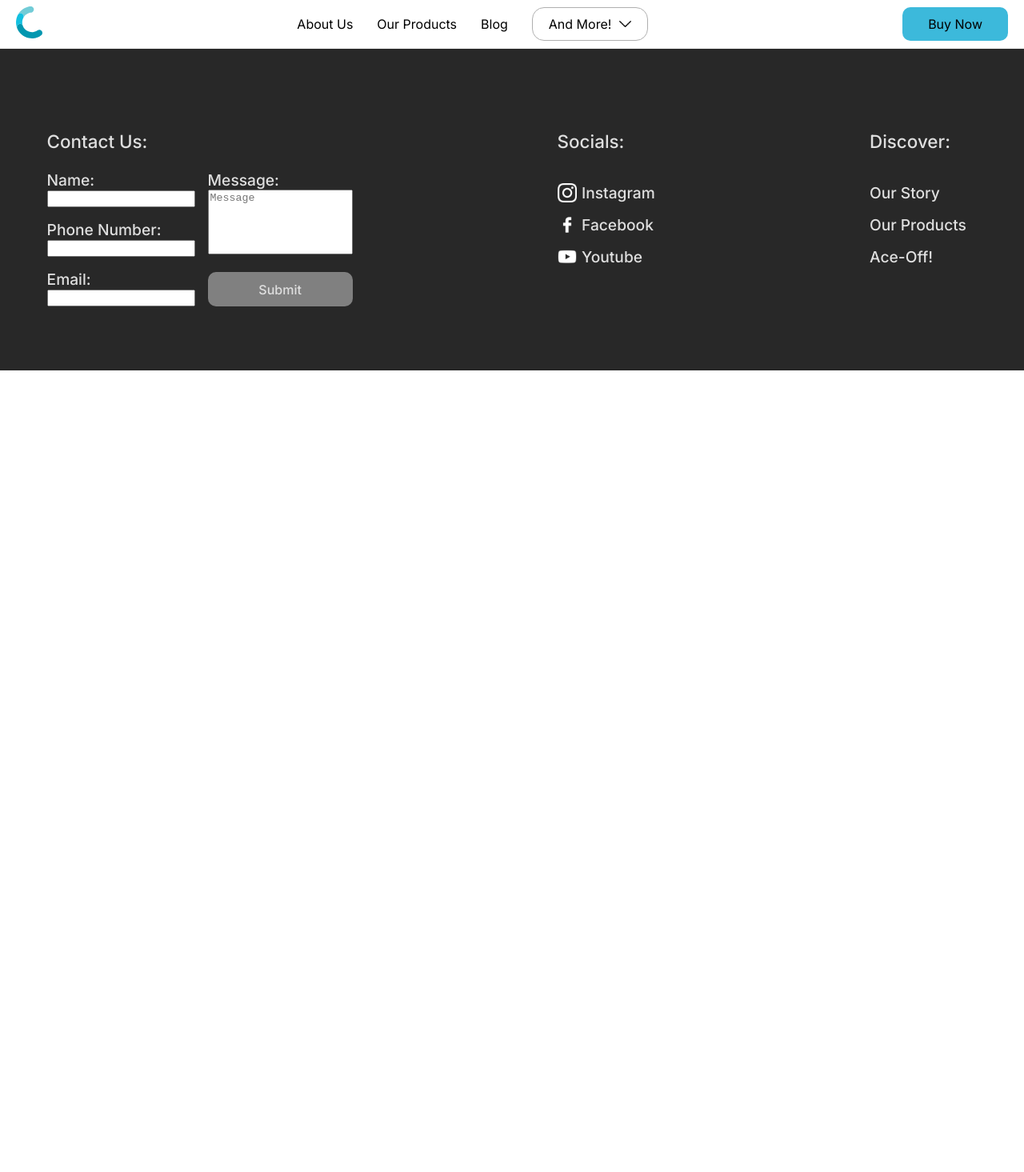
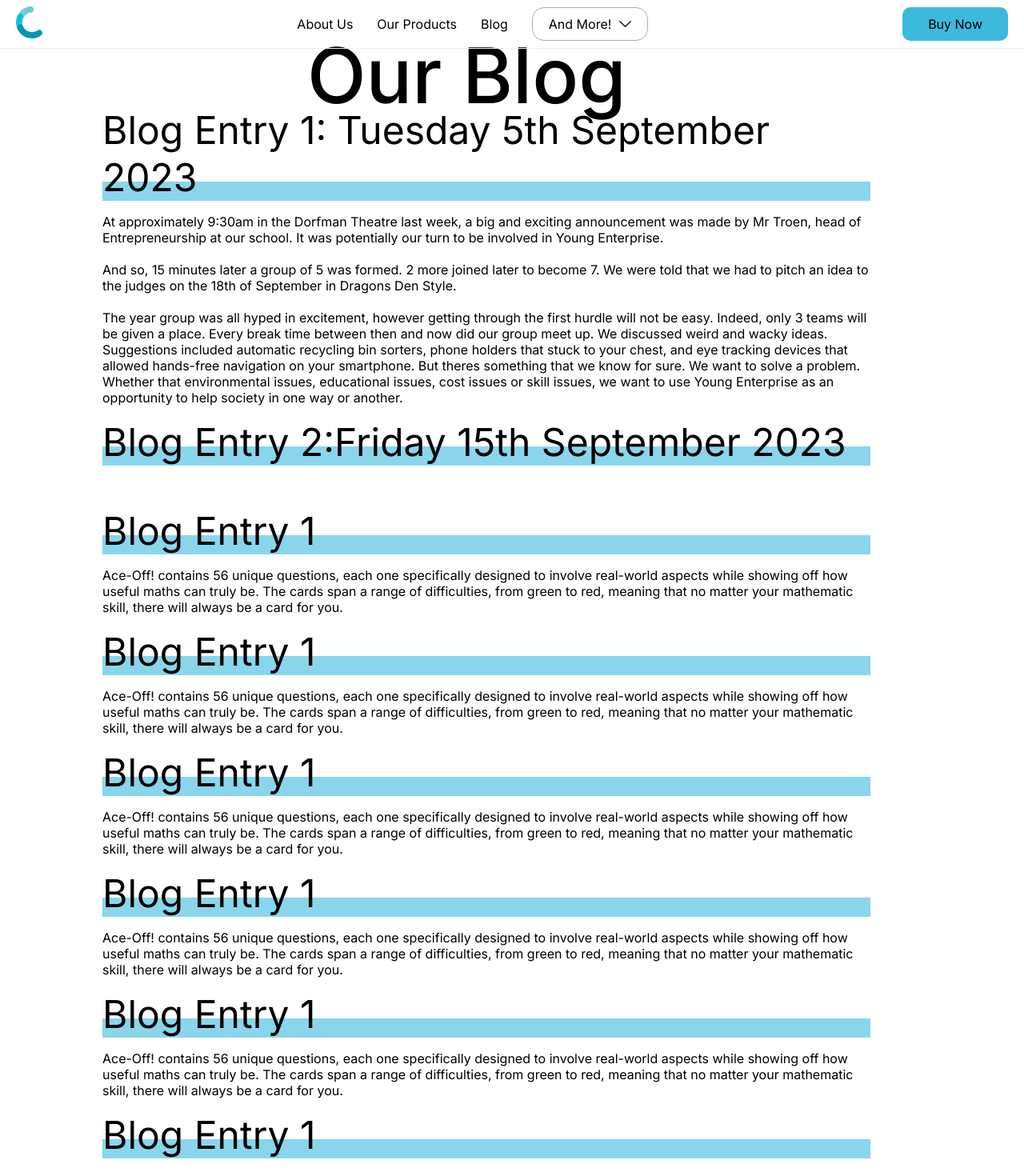
Before and after one commit to ansaria11/3exper, a Next.js app: page /blog in a window 1280 px wide. Shown: the top 1465 px of the page at 80% size. Before the commit the page ends 800 px from the top, so only its background shows below. Built offline with nearby package versions, Linux system fonts and the light colour scheme.

Commit message:
Did some blog stuff, need to figure out error to paste everything in

```diff
--- a/src/components/Blog/Blog.module.scss
+++ b/src/components/Blog/Blog.module.scss
@@ -1,2 +1,113 @@
-body {
+.container {
 }
+
+.titleText {
+    padding:30%;
+
+    font-size: 6em;
+    font-weight: 500;
+    line-height: 70%;
+    text-align: center;
+}
+
+.title {
+
+    height: fit-content;
+    align-self: center;
+}
+
+.gap {
+    display: inline-block;
+    width: 5vw;
+}
+
+.blogSection{
+
+
+}
+
+.imageContainer {
+    position: relative;
+    height: 750px;
+    width: 800px;
+}
+
+.titleImage {
+    width: 500px;
+    height: 300px;
+    position: absolute;
+}
+
+.ti1 {
+}
+
+.ti2 {
+    top: 200px;
+    left: 300px;
+}
+
+.ti3 {
+    top: 450px;
+}
+
+.titleContainer {
+    display: flex;
+    justify-content: space-evenly;
+    height: calc(100vh - 61px);
+    align-items: center;
+}
+
+.mainContent {
+    margin: 5% 0%;
+    display: flex;
+    justify-content: space-evenly;
+}
+
+.textColumn {
+    display: flex;
+    flex-direction: column;
+    text-align: center;
+    width: 40%;
+    justify-content: space-evenly;
+    gap: 10em;
+}
+
+.sectionContainer {
+    padding-left: 10%;
+    padding-right: 15%;
+    display: flex;
+    flex-direction: column;
+    justify-content: center;
+    gap: 10%;
+}
+
+.sectionTitle {
+    display: inline-block;
+    font-size: 3em;
+    font-weight: 400;
+    margin: 0;
+    box-shadow: inset 0 -0.5em 0 #89d6ec;
+}
+
+.sectionText {
+    font-size: 2em;
+}
+
+.mainImage {
+    width: 300px;
+    height: 180px;
+    box-shadow: 20px 20px 60px #d0d5d9, -20px -20px 60px #ffffff;
+}
+
+.leftImage {
+    display: flex;
+    flex-direction: column;
+    justify-content: baseline;
+    gap: 15%;
+}
+
+.rightImage {
+    display: flex;
+    flex-direction: column;
+    justify-content: space-evenly;
+}
--- a/src/components/Blog/index.js
+++ b/src/components/Blog/index.js
@@ -2,5 +2,95 @@ import s from "./Blog.module.scss"
 import cn from "clsx"
 
 export default function blog(){
-return (<div></div>)
+return (<div className={cn(s.container)}>
+            <div className={cn(s.title)}>
+                <div>
+                    <span className={cn(s.titleText)}>Our Blog</span>
+                </div>
+            </div>
+            <div className={cn(s.sectionContainer)}>
+                <h3 className={cn(s.sectionTitle)}>Blog Entry 1: Tuesday 5th September 2023</h3>
+                <div className={cn(s.entry)}>
+                    <p className={cn(s.entryText)}>
+
+                        At approximately 9:30am in the Dorfman Theatre last week, a big and exciting announcement was made by Mr Troen, head of Entrepreneurship at our school. It was potentially our turn to be involved in Young Enterprise.
+                        <br></br>
+                        <br></br>
+                        And so, 15 minutes later a group of 5 was formed. 2 more joined later to become 7. We were told that we had to pitch an idea to the judges on the 18th of September in Dragons Den Style.
+                        <br></br>
+                        <br></br>
+                        The year group was all hyped in excitement, however getting through the first hurdle will not be easy. Indeed, only 3 teams will be given a place. Every break time between then and now did our group meet up.
+                        We discussed weird and wacky ideas. Suggestions included automatic recycling bin sorters, phone holders that stuck to your chest, and eye tracking devices that allowed hands-free navigation on your smartphone.
+
+                        But theres something that we know for sure.
+                        We want to solve a problem. Whether that environmental issues, educational issues, cost issues or skill issues, we want to use Young Enterprise as an opportunity to help society in one way or another.
+                    </p>
+                </div>
+            </div>
+            <div className={cn(s.sectionContainer)}>
+                <h3 className={cn(s.sectionTitle)}>Blog Entry 2:Friday 15th September 2023</h3>
+                <div className={cn(s.entry)}>
+                    <p className={cn(s.entryText)}>
+<br></br>
+                    </p>
+                </div>
+            </div>
+            <div className={cn(s.sectionContainer)}>
+                <h3 className={cn(s.sectionTitle)}>Blog Entry 1</h3>
+                <div className={cn(s.entry)}>
+                    <p className={cn(s.entryText)}>
+                        Ace-Off! contains 56 unique questions, each one specifically designed to involve real-world aspects while showing off how useful maths can truly be.
+                        The cards span a range of difficulties, from green to red, meaning that no matter your mathematic skill, there will always be a card for you.
+                    </p>
+                </div>
+            </div>
+            <div className={cn(s.sectionContainer)}>
+                <h3 className={cn(s.sectionTitle)}>Blog Entry 1</h3>
+                <div className={cn(s.entry)}>
+                    <p className={cn(s.entryText)}>
+                        Ace-Off! contains 56 unique questions, each one specifically designed to involve real-world aspects while showing off how useful maths can truly be.
+                        The cards span a range of difficulties, from green to red, meaning that no matter your mathematic skill, there will always be a card for you.
+                    </p>
+                </div>
+            </div>
+            <div className={cn(s.sectionContainer)}>
+                <h3 className={cn(s.sectionTitle)}>Blog Entry 1</h3>
+                <div className={cn(s.entry)}>
+                    <p className={cn(s.entryText)}>
+                        Ace-Off! contains 56 unique questions, each one specifically designed to involve real-world aspects while showing off how useful maths can truly be.
+                        The cards span a range of difficulties, from green to red, meaning that no matter your mathematic skill, there will always be a card for you.
+                    </p>
+                </div>
+            </div>
+            <div className={cn(s.sectionContainer)}>
+                <h3 className={cn(s.sectionTitle)}>Blog Entry 1</h3>
+                <div className={cn(s.entry)}>
+                    <p className={cn(s.entryText)}>
+                        Ace-Off! contains 56 unique questions, each one specifically designed to involve real-world aspects while showing off how useful maths can truly be.
+                        The cards span a range of difficulties, from green to red, meaning that no matter your mathematic skill, there will always be a card for you.
+                    </p>
+                </div>
+            </div>
+            <div className={cn(s.sectionContainer)}>
+                <h3 className={cn(s.sectionTitle)}>Blog Entry 1</h3>
+                <div className={cn(s.entry)}>
+                    <p className={cn(s.entryText)}>
+                        Ace-Off! contains 56 unique questions, each one specifically designed to involve real-world aspects while showing off how useful maths can truly be.
+                        The cards span a range of difficulties, from green to red, meaning that no matter your mathematic skill, there will always be a card for you.
+                    </p>
+                </div>
+            </div>
+            <div className={cn(s.sectionContainer)}>
+                <h3 className={cn(s.sectionTitle)}>Blog Entry 1</h3>
+                <div className={cn(s.entry)}>
+                    <p className={cn(s.entryText)}>
+                        Ace-Off! contains 56 unique questions, each one specifically designed to involve real-world aspects while showing off how useful maths can truly be.
+                        The cards span a range of difficulties, from green to red, meaning that no matter your mathematic skill, there will always be a card for you.
+                    </p>
+                </div>
+            </div>
+
+
+        </div>
+        );
 }
--- a/src/components/VideoSolutions/index.js
+++ b/src/components/VideoSolutions/index.js
@@ -77,7 +77,7 @@ export default function VideoSolutions() {
             <p className={cn(s.title)}>Video Solutions</p>
             <div className={cn(s.guideContainer)}>
                 <div className={cn(s.videoSelector)}>
-                    <p className={s.selectText}>Question </p>
+                    <p className={s.selectText}>Question(1-56): </p>
                     <div>
                         <input ref={inputRef} type="number" min="1" max="56" className={cn(s.input)} defaultValue={1} onBlur={() => videoSelector()}/>
                     </div>
--- a/src/pages/blog.js
+++ b/src/pages/blog.js
@@ -1,12 +1,11 @@
-// JavaScript source code
 import Layout from "@/layout";
-import Home from "./home/index"
-import blog from "@/components/Blog"
+import Blog from "@/components/Blog";
+
 export default function app() {
   return (
     <>
       <Layout>
-        <blog/>
+        <Blog/>
       </Layout>
     </>
   );
```
